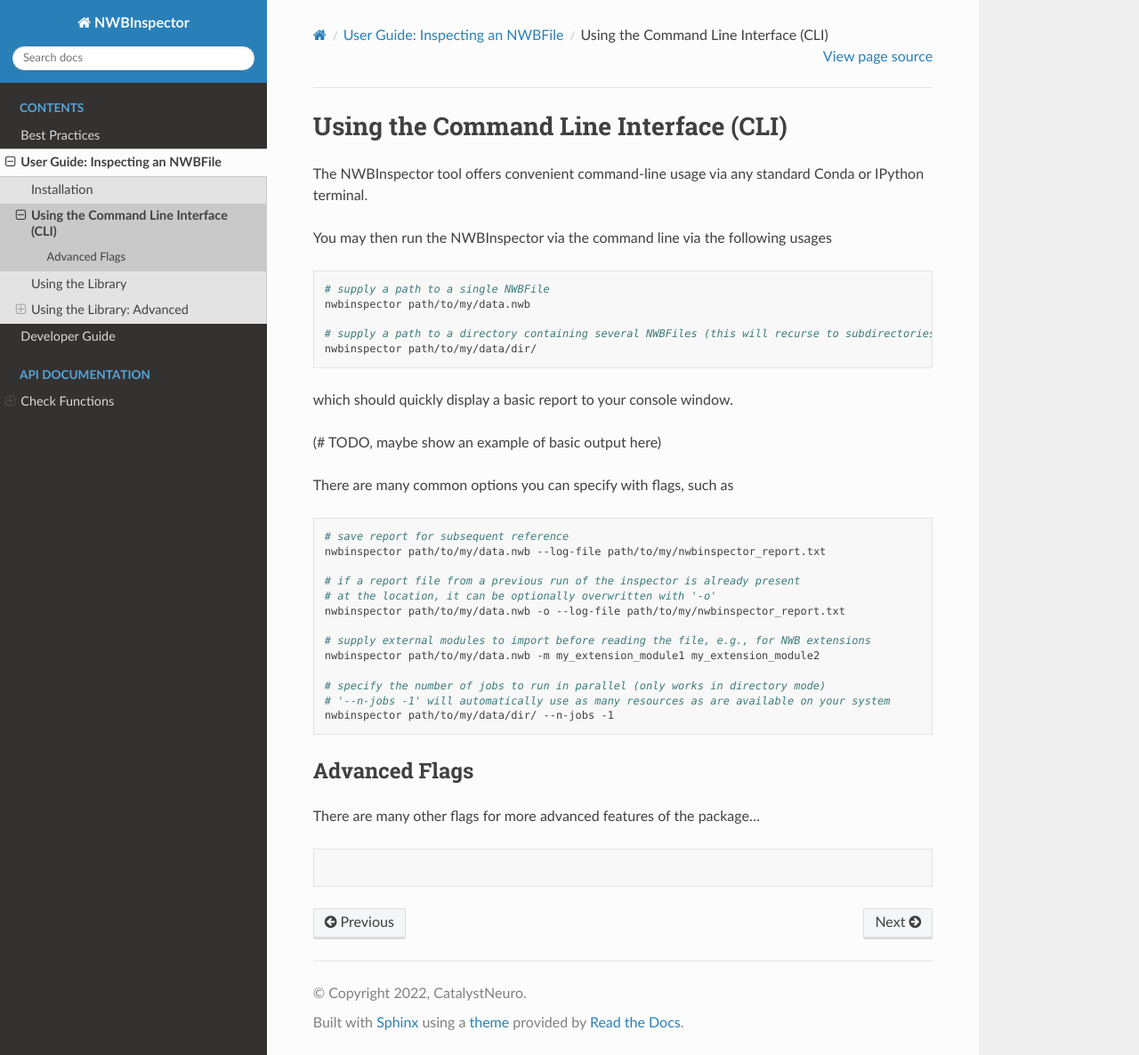
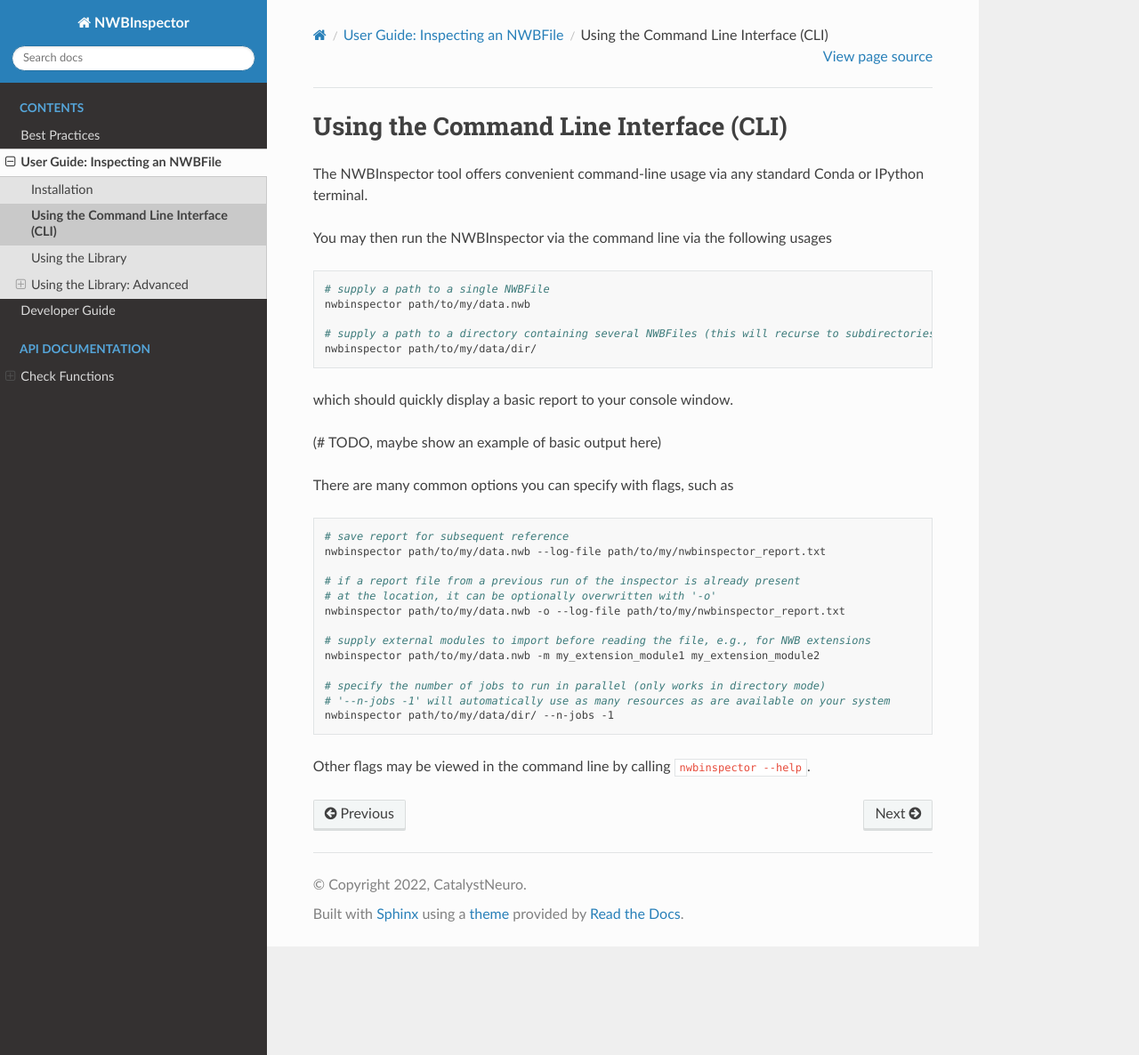
Before and after one commit to NeurodataWithoutBorders/nwbinspector, a Sphinx documentation site: the page built from docs/command_line_usage.md, in a window 1280 px wide and 1186 px high. Shown: the whole window at 89% size. Built offline with Sphinx 7.4.7 and the Read the Docs theme 2.0.0, drawn with Linux system fonts in a browser that asks for light colours.

Commit message:
Update command_line_usage.md

````diff
--- a/docs/command_line_usage.md
+++ b/docs/command_line_usage.md
@@ -35,11 +35,4 @@
 nwbinspector path/to/my/data/dir/ --n-jobs -1
 ```
 
-
-Advanced Flags
---------------
-
-There are many other flags for more advanced features of the package...
-
-```bash
-```
+Other flags may be viewed in the command line by calling `nwbinspector --help`.
````
